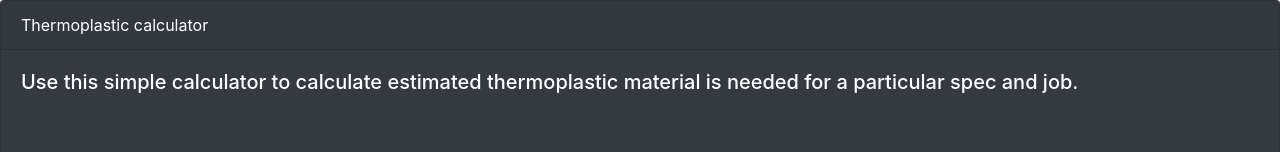
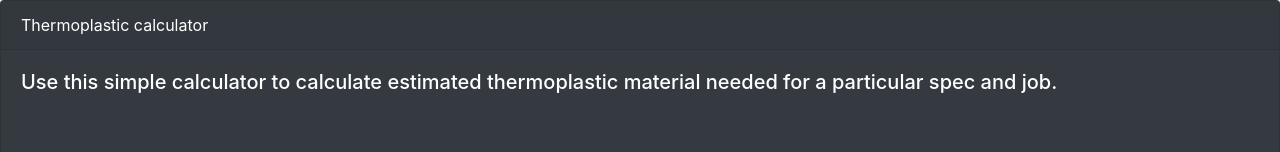
Before and after one commit to zpoon/thermoCalc, a plain HTML site: page index.html in a window 1280 px wide. Shown: the top 152 px of the page. Drawn offline with nearby package versions, Linux system fonts and the light colour scheme.

Commit message:
typo fix

```diff
--- a/index.html
+++ b/index.html
@@ -6,7 +6,7 @@
         <div class="card text-white bg-dark mb-3">
                 <div class="card-header">Thermoplastic calculator</div>
                 <div class="card-body">
-                  <h5 class="card-title">Use this simple calculator to calculate estimated thermoplastic material is needed for a particular spec and job.</h5>
+                  <h5 class="card-title">Use this simple calculator to calculate estimated thermoplastic material needed for a particular spec and job.</h5>
                   <div class="container p-5">
                         <div class="row">
                           <div class="col-sm">
```
